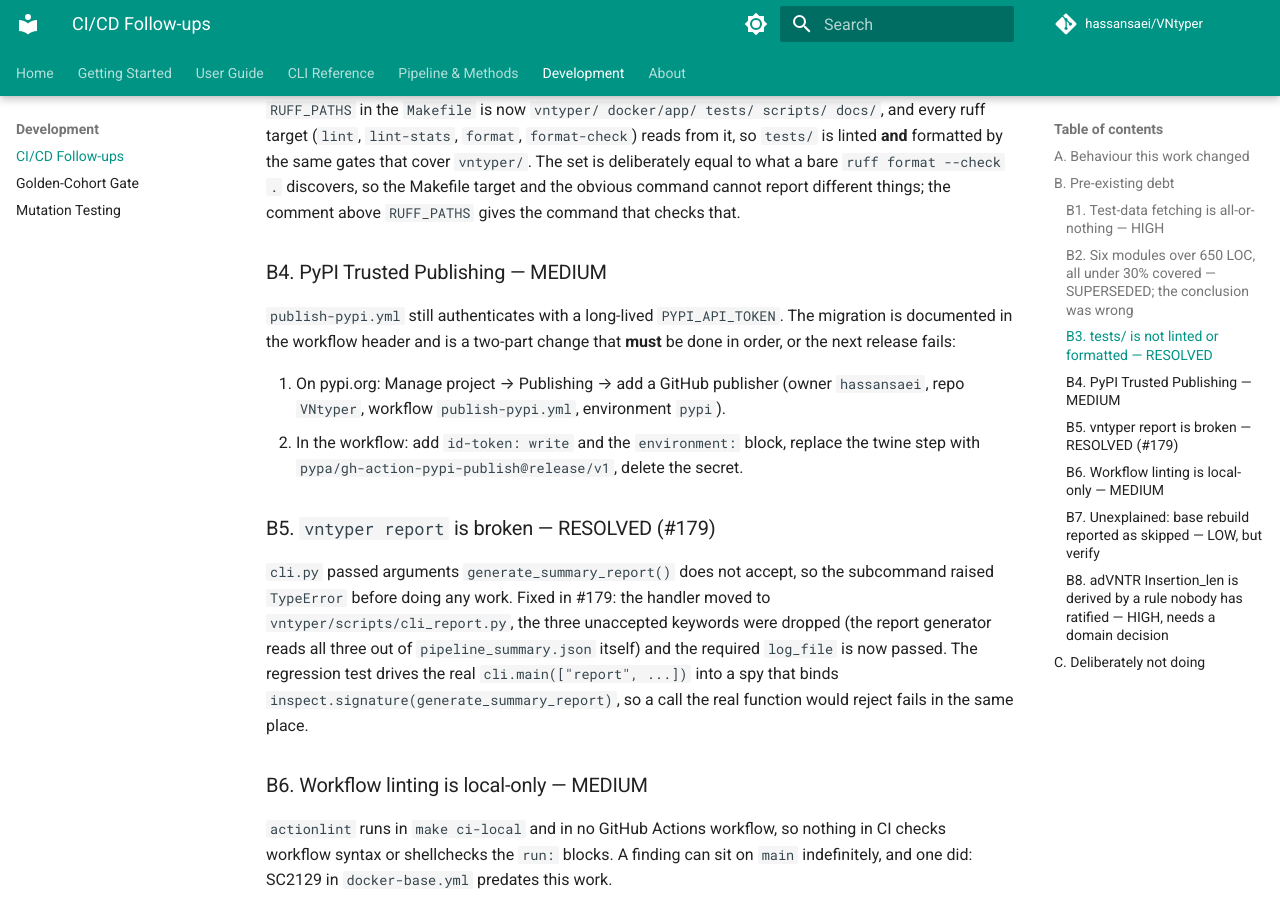
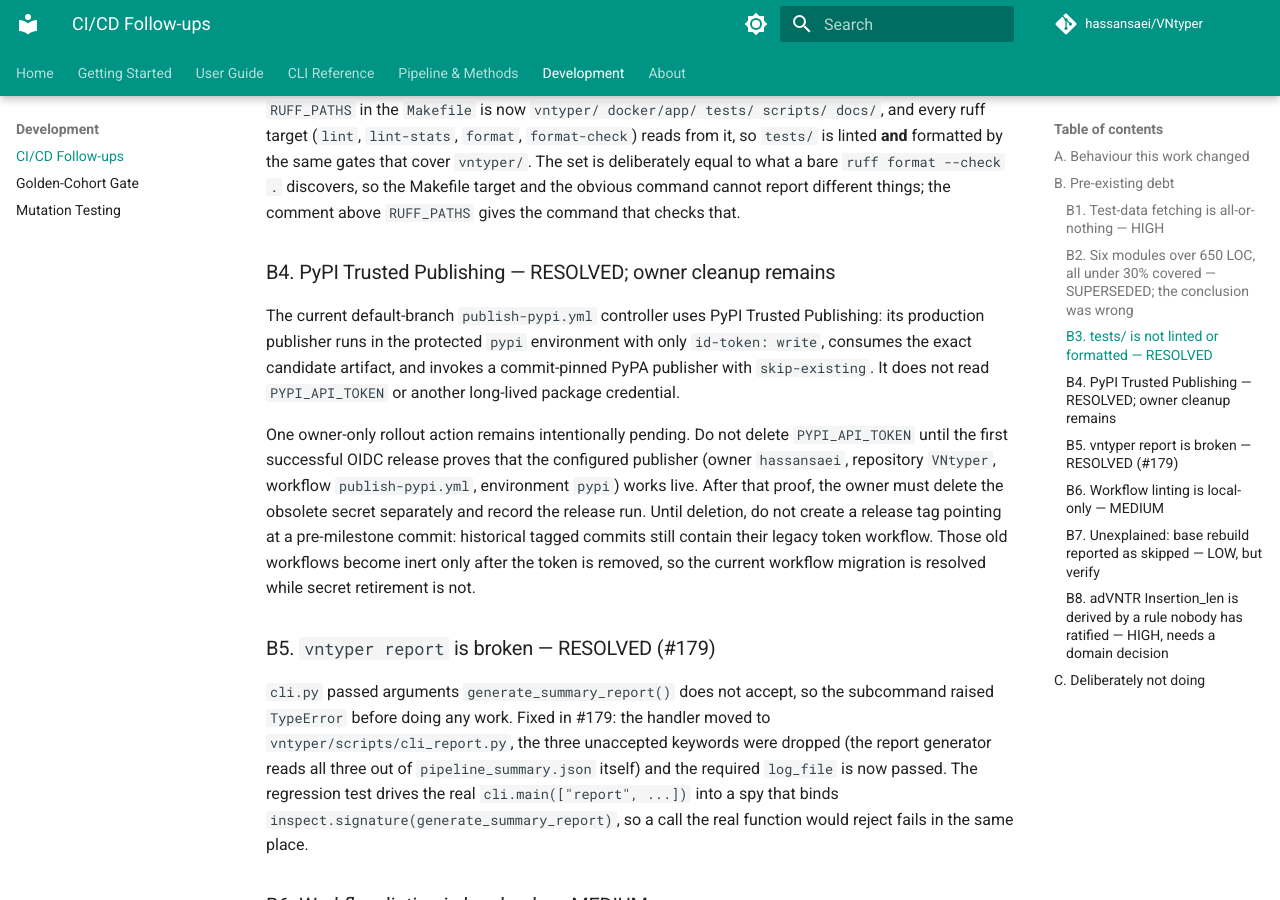
Before and after one commit to hassansaei/VNtyper, an MkDocs documentation site: the page built from docs/development/ci-followups.md, in a window 1280 px wide and 900 px high, scrolled down 3637 px. Built offline with MkDocs 1.6.1 and Material for MkDocs 9.7.7, drawn with Linux system fonts in a browser that asks for light colours; comment, search, counter and statistics services are not loaded.

Commit message:
docs(ci): record gated release recovery
Refs #214

Refs #218

Refs #220

```diff
--- a/docs/development/ci-followups.md
+++ b/docs/development/ci-followups.md
@@ -122,16 +122,22 @@ a bare `ruff format --check .` discovers, so the Makefile target and the obvious
 cannot report different things; the comment above `RUFF_PATHS` gives the command that
 checks that.
 
-### B4. PyPI Trusted Publishing — MEDIUM
+### B4. PyPI Trusted Publishing — RESOLVED; owner cleanup remains
 
-`publish-pypi.yml` still authenticates with a long-lived `PYPI_API_TOKEN`. The migration
-is documented in the workflow header and is a two-part change that **must** be done in
-order, or the next release fails:
+The current default-branch `publish-pypi.yml` controller uses PyPI Trusted Publishing:
+its production publisher runs in the protected `pypi` environment with only
+`id-token: write`, consumes the exact candidate artifact, and invokes a commit-pinned
+PyPA publisher with `skip-existing`. It does not read `PYPI_API_TOKEN` or another
+long-lived package credential.
 
-1. On pypi.org: Manage project → Publishing → add a GitHub publisher
-   (owner `hassansaei`, repo `VNtyper`, workflow `publish-pypi.yml`, environment `pypi`).
-2. In the workflow: add `id-token: write` and the `environment:` block, replace the twine
-   step with `pypa/gh-action-pypi-publish@release/v1`, delete the secret.
+One owner-only rollout action remains intentionally pending. Do not delete
+`PYPI_API_TOKEN` until the first successful OIDC release proves that the configured
+publisher (owner `hassansaei`, repository `VNtyper`, workflow `publish-pypi.yml`,
+environment `pypi`) works live. After that proof, the owner must delete the obsolete
+secret separately and record the release run. Until deletion, do not create a release
+tag pointing at a pre-milestone commit: historical tagged commits still contain their
+legacy token workflow. Those old workflows become inert only after the token is
+removed, so the current workflow migration is resolved while secret retirement is not.
 
 ### B5. `vntyper report` is broken — RESOLVED (#179)
 
```
Also changed, not shown: AGENTS.md (+64 -5 lines), 2 other files.
